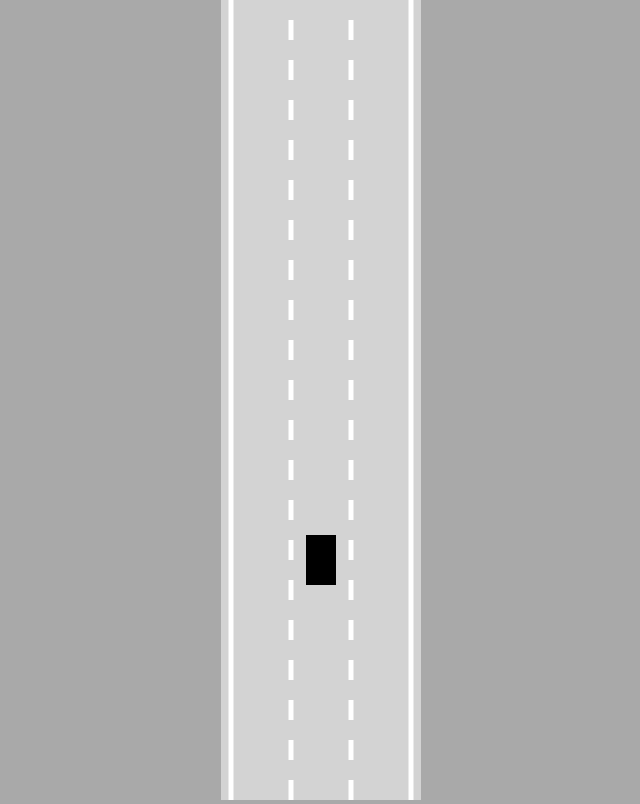
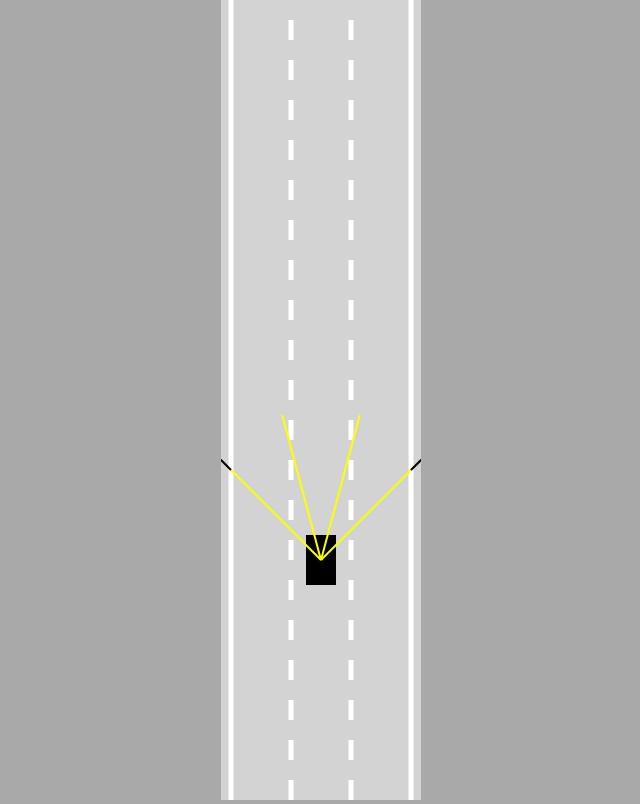
Before and after one commit to Candy505/Self_Driving_Car, a plain HTML site: page App/index.html in a window 1280 px wide. Shown: the whole page, without its empty margins (319-959 px from the left). Drawn offline with Linux system fonts and the light colour scheme.

Commit message:
sensors added

```diff
--- a/App/car.js
+++ b/App/car.js
@@ -10,11 +10,14 @@ class Car{
         this.maxSpeed = 3;
         this.friction = 0.05;
         this.angle = 0;
+
+        this.sensor = new Sensor(this);
         this.controls = new Controls();
     }
 
-    update(){
+    update(roadBorders){
         this.#move();
+        this.sensor.update(roadBorders);
     }
 
     #move(){
@@ -89,5 +92,7 @@ class Car{
     ctx.fill();
 
     ctx.restore();
+
+    this.sensor.draw(ctx);
    }
 }
--- a/App/index.html
+++ b/App/index.html
@@ -8,6 +8,7 @@
 </head>
 <body>
     <canvas id = "myCanvas"></canvas>
+    <script src = "sensor.js"></script>
     <script src = "utils.js"></script>
     <script src = "road.js"></script>
     <script src = "controls.js"></script>
--- a/App/main.js
+++ b/App/main.js
@@ -10,7 +10,7 @@ const car = new Car(road.getLaneCenter(1),100,30,50);
 animate();
 
 function animate(){
-    car.update();
+    car.update(road.borders);
 
     canvas.height = window.innerHeight;
 
--- /dev/null
+++ b/App/sensor.js
@@ -0,0 +1,115 @@
+class Sensor {
+    constructor(car) {
+        this.car = car;
+        this.rayCount = 4;
+        this.rayLength = 150;
+        this.raySpread = Math.PI / 2;
+
+        this.rays = [];
+        this.readings = [];
+    }
+
+    update(roadBorders) {
+        this.#castRays();
+        this.readings = [];
+
+        for (let i = 0; i < this.rays.length; i++) {
+            this.readings.push(
+                this.#getReading(this.rays[i], roadBorders)
+            )
+        }
+    }
+
+    #getReading(ray, roadBorders) {
+        let touches = [];
+
+        for (let i = 0; i < roadBorders.length; i++) {
+            const touch = getIntersection(
+                ray[0],
+                ray[1],
+                roadBorders[i][0],
+                roadBorders[i][1]
+            );
+
+            if (touch) {
+                touches.push(touch);
+            }
+        }
+
+        if (touches.length == 0) {
+            return null;
+        }
+        else {
+            const offsets = touches.map(e => e.offset);
+            const minOffset = Math.min(...offsets);
+            return touches.find(e => e.offset == minOffset);
+        }
+    }
+
+
+
+    #castRays() {
+        this.rays = [];
+
+        for (let i = 0; i < this.rayCount; i++) {
+            const rayAngle = lerp(
+                this.raySpread / 2,
+                -this.raySpread / 2,
+                this.rayCount == 1 ? 0.5 : i / (this.rayCount - 1)
+            ) + this.car.angle;
+
+            const start = { x: this.car.x, y: this.car.y };
+            const end = {
+                x: this.car.x -
+                    Math.sin(rayAngle) * this.rayLength,
+                y: this.car.y -
+                    Math.cos(rayAngle) * this.rayLength
+
+            };
+
+            this.rays.push([start, end]);
+        }
+
+    }
+
+    draw(ctx) {
+        for (let i = 0; i < this.rayCount; i++) {
+            let end = this.rays[i][1];
+
+            if (this.readings[i]) {
+                end = this.readings[i];
+            }
+
+            ctx.beginPath();
+            ctx.lineWidth = 2;
+            ctx.strokeStyle = "yellow";
+            ctx.moveTo(
+                this.rays[i][0].x,
+                this.rays[i][0].y
+            )
+
+            ctx.lineTo(
+                end.x,
+                end.y
+            );
+
+            ctx.stroke();
+
+
+            ctx.beginPath();
+            ctx.lineWidth = 2;
+            ctx.strokeStyle = "black";
+            ctx.moveTo(
+                this.rays[i][1].x,
+                this.rays[i][1].y
+            )
+
+            ctx.lineTo(
+                end.x,
+                end.y
+            );
+
+            ctx.stroke();
+        }
+    }
+}
--- a/App/utils.js
+++ b/App/utils.js
@@ -1,3 +1,23 @@
 function lerp(A,B,t){
     return A + (B-A) * t;
 }
+
+function getIntersection(A,B,C,D){
+    const tTop=(D.x-C.x)*(A.y-C.y)-(D.y-C.y)*(A.x-C.x);
+    const uTop=(C.y-A.y)*(A.x-B.x)-(C.x-A.x)*(A.y-B.y);
+    const bottom=(D.y-C.y)*(B.x-A.x)-(D.x-C.x)*(B.y-A.y);
+
+    if(bottom!=0){
+        const t=tTop/bottom;
+        const u=uTop/bottom;
+        if(t>=0 && t<=1 && u>=0 && u<=1){
+            return {
+                x:lerp(A.x,B.x,t),
+                y:lerp(A.y,B.y,t),
+                offset:t
+            }
+        }
+    }
+
+    return null;
+}
```
